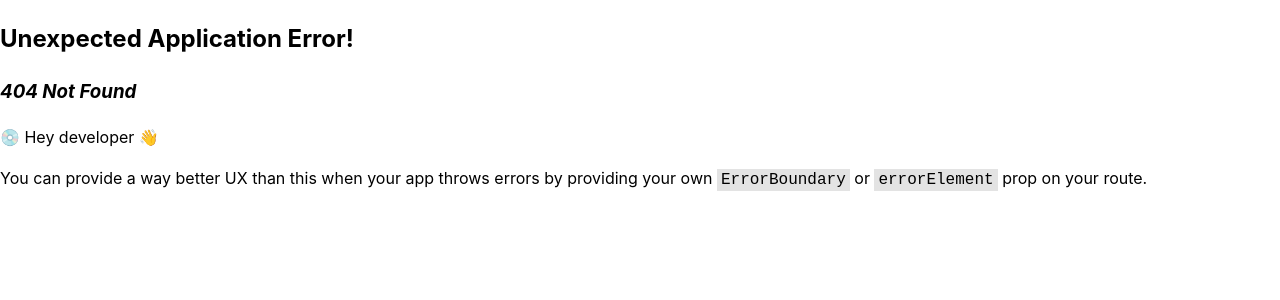
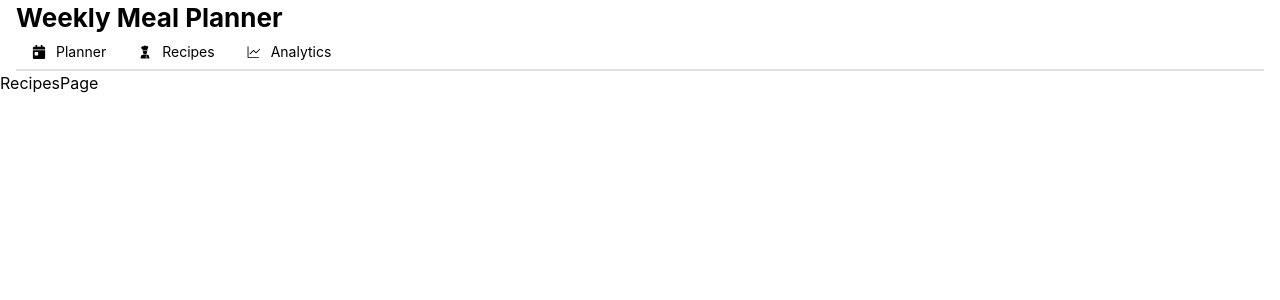
Before and after one commit to gpspence/meal-planner-app, a React (Vite) app: page /recipes in a window 1280 px wide. Before the commit this address had no page. Shown: the top 300 px of the page. Built offline with nearby package versions, Linux system fonts and the light colour scheme.

Commit message:
Configure nav tab link functionality with router

```diff
--- a/src/Router.tsx
+++ b/src/Router.tsx
@@ -1,11 +1,17 @@
 import { createBrowserRouter, RouterProvider, createRoutesFromElements, Route } from 'react-router-dom';
-import { HomePage } from './pages/Home.page';
+import { HomePage } from './pages/HomePage';
 import MainLayout from './layouts/MainLayout';
+import NotFoundPage from './pages/NotFoundPage';
+import RecipesPage from './pages/RecipesPage';
+import AnalyticsPage from './pages/AnalyticsPage';
 
 const router = createBrowserRouter(
   createRoutesFromElements(
     <Route path='/' element={<MainLayout />}>
       <Route index element={<HomePage />} />
+      <Route path='/recipes' element={<RecipesPage />}/>
+      <Route path='/analytics' element={<AnalyticsPage />}/>
+      <Route path='*' element={<NotFoundPage />}/>
     </Route>
   )
 );
--- a/src/components/Navbar/Navbar.tsx
+++ b/src/components/Navbar/Navbar.tsx
@@ -2,13 +2,32 @@ import { Title, Container, Tabs } from '@mantine/core';
 import { FaCalendarDay } from 'react-icons/fa';
 import { GiCook } from 'react-icons/gi';
 import { GoGraph } from 'react-icons/go';
+import { useNavigate, useParams } from 'react-router-dom';
 import classes from './Navbar.module.css';
 
+interface TabRoutes {
+    Planner: string
+    Recipes: string
+    Analytics: string
+}
+
 const Navbar = () => {
+
+    const navigate = useNavigate();
+    const { tabValue } = useParams();
+    const tabRoutes: TabRoutes = {
+        Planner: '/',
+        Recipes: '/recipes',
+        Analytics: '/analytics'
+    }
+
     return (
         <Container size="responsive">
             <Title order={2}>Weekly Meal Planner</Title>
-            <Tabs defaultValue="Planner">
+            <Tabs
+                value={tabValue}
+                onChange={(value) => navigate(tabRoutes[value ? value as keyof TabRoutes : "Planner"])}
+            >
                 <Tabs.List>
                     <Tabs.Tab value="Planner" leftSection={<FaCalendarDay />}>
                         Planner
--- /dev/null
+++ b/src/pages/AnalyticsPage.tsx
@@ -0,0 +1,9 @@
+import React from 'react'
+
+const AnalyticsPage = () => {
+  return (
+    <div>AnalyticsPage</div>
+  )
+}
+
+export default AnalyticsPage
--- /dev/null
+++ b/src/pages/NotFoundPage.tsx
@@ -0,0 +1,9 @@
+import React from 'react'
+
+const NotFoundPage = () => {
+  return (
+    <div>NotFoundPage</div>
+  )
+}
+
+export default NotFoundPage
--- /dev/null
+++ b/src/pages/RecipesPage.tsx
@@ -0,0 +1,9 @@
+import React from 'react'
+
+const RecipesPage = () => {
+  return (
+    <div>RecipesPage</div>
+  )
+}
+
+export default RecipesPage
```
Also changed, not shown: src/pages/HomePage.tsx (renamed from src/pages/Home.page.tsx).
